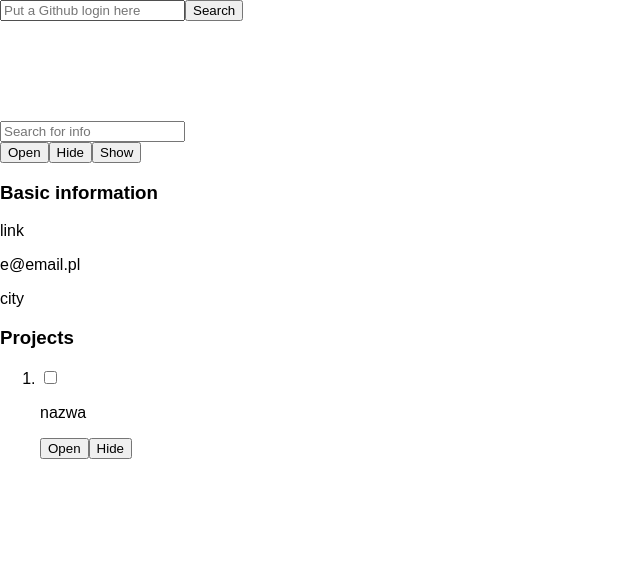
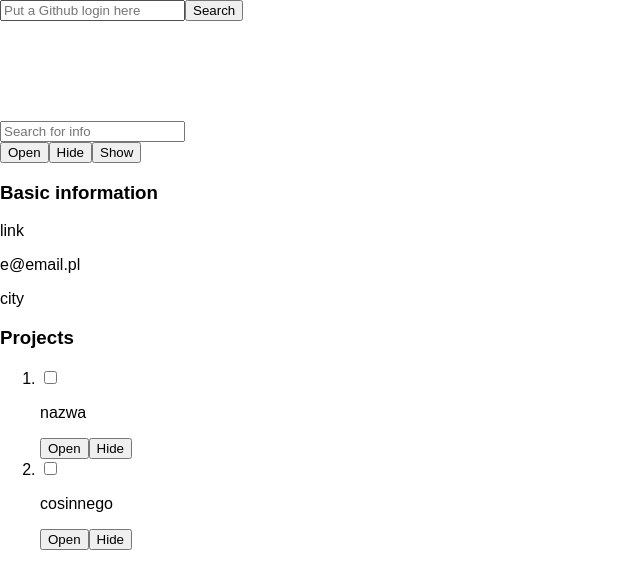
Before and after one commit to ewelina-w/github-profile-picker, a React (Create React App) app: page / in a window 1280 px wide. Shown: the top 588 px of the page, without its empty margins (0-640 px from the left). Built offline with nearby package versions, Linux system fonts and the light colour scheme.

Commit message:
open a repository in new tab

```diff
--- a/src/App.js
+++ b/src/App.js
@@ -11,14 +11,29 @@ class App extends Component {
       email: 'e@email.pl',
       location: 'city',
       avatarURL: 'url("avatar.svg")',
-      projects: []
+      projects: [
+        {
+          nazwa: 'nazwa',
+          url: 'http://google.com',
+        },
+        {
+          nazwa: 'cosinnego',
+          url: 'http://google.com',
+        }
+      ]
     }
   }
+
+  openGithubLink = (project) => {window.open(`${project.url}`, '_blank')}
+
+
   render() {
     return (
       <div className="App">
         <Search/>
-        <PersonalData profile={this.state.profile}/>
+        <PersonalData
+          profile={this.state.profile}
+          openProject={this.openGithubLink}/>
       </div>
     );
   }
--- a/src/PersonalData.js
+++ b/src/PersonalData.js
@@ -2,7 +2,7 @@ import React, { Component } from 'react';
 
 class PersonalData extends Component {
   render () {
-    const { profile } = this.props;
+    const { profile, openProject } = this.props;
     return (
       <div className='profile-info'>
         <div className="profile-avatar" style={{
@@ -30,14 +30,19 @@ class PersonalData extends Component {
         <div className='projects'>
           <h3>Projects</h3>
           <ol className='list-of-projects'>
+          {profile.projects.map((project) => (
             <li key={profile.projects.id} className='projects-list-item'>
               <div className='project-name'>
                 <input type='checkbox'/>
-                <p>nazwa</p>
-                <button>Open</button>
+                <p>{project.nazwa}</p>
+                <button onClick={() =>
+                  openProject(project)} className='showProject'>
+                  Open
+                </button>
                 <button>Hide</button>
               </div>
             </li>
+            ))}
           </ol>
         </div>
       </div>
```
